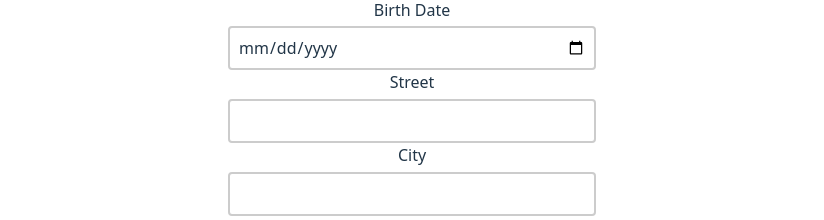
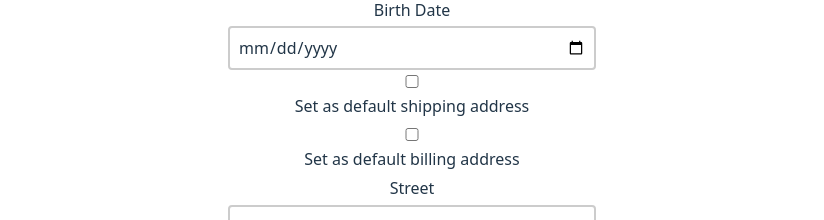
Before and after one commit to CodeBreakers-rs/eCommerce-App, a React (Vite) app: page /register in a window 1280 px wide. Shown: the part 455-675 px from the top of the page, without its empty margins (228-1052 px from the left). Built offline with nearby package versions, Linux system fonts and the light colour scheme; no server answers.

Commit message:
feat: moved checkboxes above the address line

```diff
--- a/src/features/auth/components/regForm.css
+++ b/src/features/auth/components/regForm.css
@@ -6,6 +6,10 @@
 
 form-group {
   margin-bottom: 1rem;
+}
+
+.form-group label input[type='checkbox'] {
+  margin-right: 0.5rem;
 }
 
 label {
--- a/src/features/auth/components/regForm.tsx
+++ b/src/features/auth/components/regForm.tsx
@@ -105,7 +105,7 @@ export const RegForm = () => {
       firstName: formData.firstName,
       lastName: formData.lastName,
       dateOfBirth: formData.birthDate,
-      addresses: [ address],
+      addresses: [address],
       defaultShippingAddress: defaultShipping ? 0 : undefined,
       defaultBillingAddress: defaultBilling ? 0 : undefined,
     }
@@ -188,6 +188,47 @@ export const RegForm = () => {
         { name: 'firstName', type: 'text', label: 'First Name' },
         { name: 'lastName', type: 'text', label: 'Last Name' },
         { name: 'birthDate', type: 'date', label: 'Birth Date' },
+      ].map(({ name, type, label }) => (
+        <div key={name} className="form-group">
+          <label htmlFor={name}>{label}</label>
+          <input
+            type={type}
+            id={name}
+            name={name}
+            value={formData[name as keyof typeof formData]}
+            onChange={handleChange}
+            className={hasSubmitted && errors[name] ? 'input-error' : ''}
+            aria-describedby={`${name}-error`}
+            aria-invalid={!!errors[name]}
+          />
+          {hasSubmitted && errors[name] && (
+            <span id={`${name}-error`} className="error-message">
+              ⚠️ {errors[name]}
+            </span>
+          )}
+        </div>
+      ))}
+
+      <div className="form-group checkbox-group">
+        <label>
+          <input
+            type="checkbox"
+            checked={defaultShipping}
+            onChange={() => setDefaultShipping(!defaultShipping)}
+          />
+          Set as default shipping address
+        </label>
+
+        <label>
+          <input
+            type="checkbox"
+            checked={defaultBilling}
+            onChange={() => setDefaultBilling(!defaultBilling)}
+          />
+          Set as default billing address
+        </label>
+      </div>
+      {[
         { name: 'street', type: 'text', label: 'Street' },
         { name: 'city', type: 'text', label: 'City' },
         { name: 'postalCode', type: 'text', label: 'Postal Code' },
@@ -211,7 +252,6 @@ export const RegForm = () => {
           )}
         </div>
       ))}
-
       <div className="form-group">
         <label htmlFor="country">Country</label>
         <select
```
Also changed, not shown: src/types/customer.ts (+5 -5 lines).
